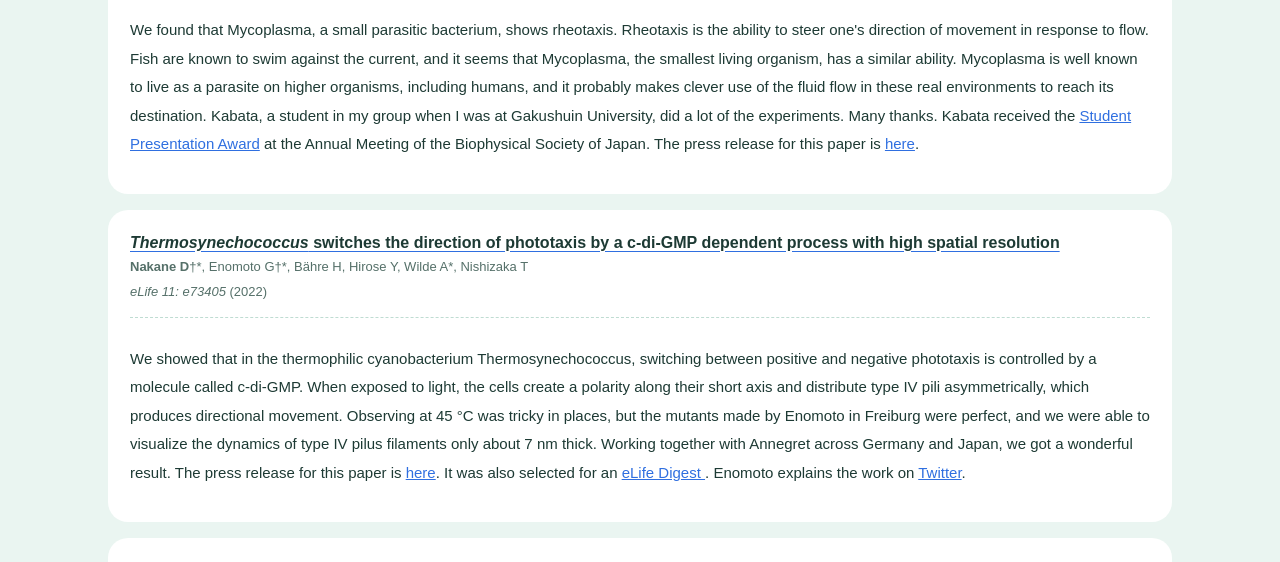
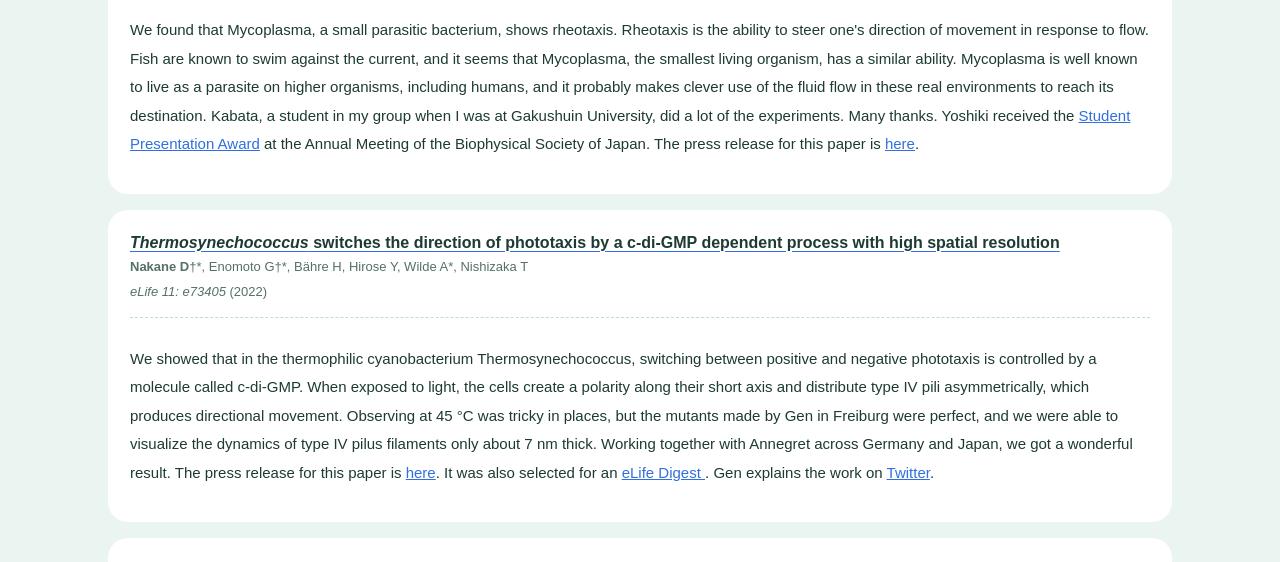
Before and after one commit to nakane-lab-uec/nakane-lab-uec.github.io, a Jekyll site: the page built from papers/index.html, in a window 1280 px wide and 900 px high, scrolled down 1276 px. Shown: the part 239-801 px from the top of the window. Built offline with Jekyll 4.4.1, drawn with Linux system fonts in a browser that asks for light colours; some web fonts are replaced.

Commit message:
Update _data/papers_featured.yml (via Pages CMS)

```diff
--- a/_data/papers_featured.yml
+++ b/_data/papers_featured.yml
@@ -113,7 +113,7 @@
     including humans, and it probably makes clever use of the fluid flow in
     these real environments to reach its destination. Kabata, a student in my
     group when I was at Gakushuin University, did a lot of the experiments. Many
-    thanks. Kabata received the <a target="_blank" rel="noopener"
+    thanks. Yoshiki received the <a target="_blank" rel="noopener"
     href="https://www.biophys.jp/ann/ann01_07.html">Student Presentation
     Award</a> at the Annual Meeting of the Biophysical Society of Japan. The
     press release for this paper is <a target="_blank" rel="noopener"
@@ -140,15 +140,15 @@
     controlled by a molecule called c-di-GMP. When exposed to light, the cells
     create a polarity along their short axis and distribute type IV pili
     asymmetrically, which produces directional movement. Observing at 45&nbsp;°C
-    was tricky in places, but the mutants made by Enomoto in Freiburg were
-    perfect, and we were able to visualize the dynamics of type IV pilus
-    filaments only about 7 nm thick. Working together with Annegret across
-    Germany and Japan, we got a wonderful result. The press release for this
-    paper is <a target="_blank" rel="noopener"
+    was tricky in places, but the mutants made by Gen in Freiburg were perfect,
+    and we were able to visualize the dynamics of type IV pilus filaments only
+    about 7 nm thick. Working together with Annegret across Germany and Japan,
+    we got a wonderful result. The press release for this paper is <a
+    target="_blank" rel="noopener"
     href="https://www.uec.ac.jp/news/announcement/2022/20220509_4466.html">here</a>.
     It was also selected for an <a target="_blank" rel="noopener"
     href="https://elifesciences.org/digests/73405/go-forward-or-back-away-from-the-light">eLife
-    Digest </a>. Enomoto explains the work on <a target="_blank" rel="noopener"
+    Digest </a>. Gen explains the work on <a target="_blank" rel="noopener"
     href="https://twitter.com/GeneElements/status/1523950420636413953?cxt=HHwWgsC51aq1lKYqAAAA">Twitter</a>.</p>
 - year: 2021
   authors: Nakane D†*, Murata K†, Kenri T†, Shibayama K, Nishizaka T*
```
